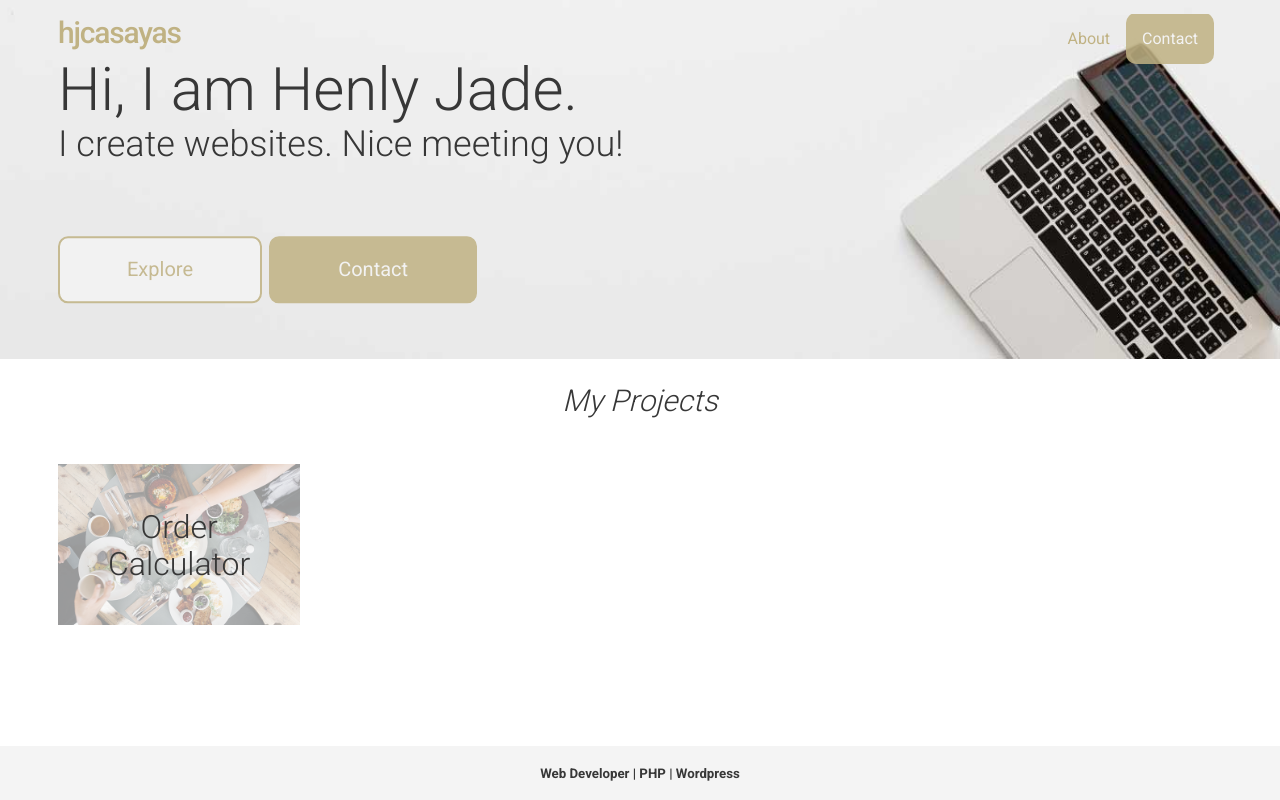
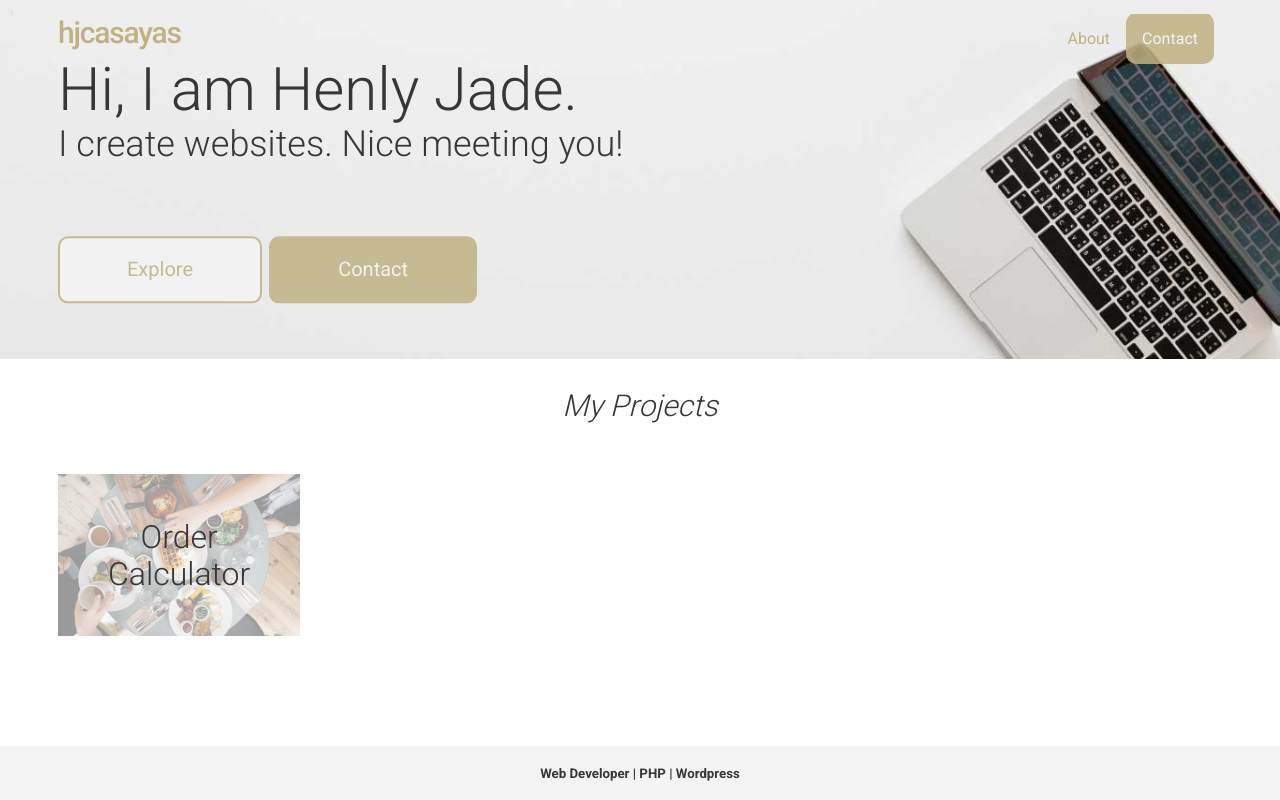
Before and after one commit to hjcasayas/portfolio, a website built with webpack: page app/index.html in a window 1280 px wide. Built offline with nearby package versions, Linux system fonts and the light colour scheme.

Commit message:
add padding to headline

```diff
--- a/app/assets/styles/modules/_headline.css
+++ b/app/assets/styles/modules/_headline.css
@@ -1,4 +1,8 @@
 .headline {
+  padding-top: 1.875rem;
+  padding-bottom: 1.875rem;
+  margin: 0;
+
   &--my-projects {
     text-align: center;
     padding: 1.875rem auto;
--- a/app/index.html
+++ b/app/index.html
@@ -51,7 +51,7 @@
 			<img class="large-hero__image" src="assets/images/hero-image.jpg" alt="table and laptop">
 		</div>
 
-		<h2 class="headline--my-projects">My Projects</h2>
+		<h2 class="headline headline--my-projects">My Projects</h2>
 
 		<div id="my-projects" class="projects page-section">
 			<div class="wrapper">
--- a/app/temp/styles/styles.css
+++ b/app/temp/styles/styles.css
@@ -392,6 +392,11 @@ a {
     -webkit-transform: scale(1.1);
             transform: scale(1.1);
   }
+.headline {
+  padding-top: 1.875rem;
+  padding-bottom: 1.875rem;
+  margin: 0;
+}
 .headline--my-projects {
     text-align: center;
     padding: 1.875rem auto;
```
